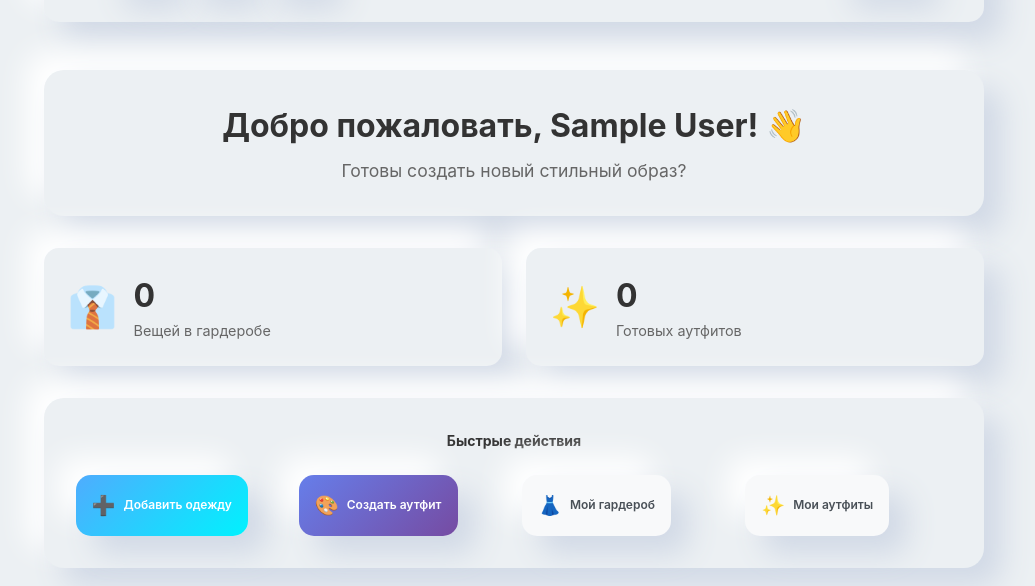
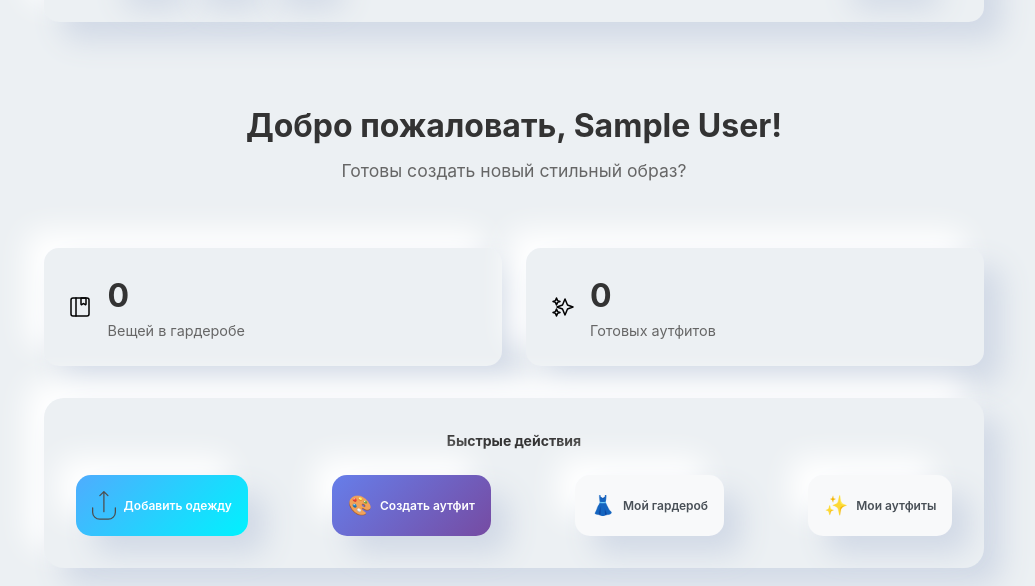
Before and after one commit to Qwayb/course-project, a Vue app: page / in a window 1280 px wide. Shown: the part 136-722 px from the top of the page, without its empty margins (126-1161 px from the left). Built offline with nearby package versions, Linux system fonts and the light colour scheme; no server answers; sample sign-in values are in the browser's storage.

Commit message:
UI fixes

```diff
--- a/src/views/MainScreen.vue
+++ b/src/views/MainScreen.vue
@@ -105,15 +105,15 @@ const navigateToLogin = () => router.push('/login');
 
     <!-- Authenticated user dashboard -->
     <div v-else class="dashboard">
-      <div class="welcome-back defShadow">
-        <h2>Добро пожаловать, {{ store.currentUser.name }}! 👋</h2>
+      <div class="welcome-back">
+        <h2>Добро пожаловать, {{ store.currentUser.name }}!</h2>
         <p>Готовы создать новый стильный образ?</p>
       </div>
 
       <!-- Quick Stats -->
       <div class="stats-section">
         <div class="stat-card defShadow">
-          <div class="stat-icon">👔</div>
+          <div class="stat-icon"><img src="../assets/images/Book.svg" alt="Clothes"></div>
           <div class="stat-content">
             <div class="stat-number">{{ totalClothes }}</div>
             <div class="stat-label">Вещей в гардеробе</div>
@@ -121,7 +121,7 @@ const navigateToLogin = () => router.push('/login');
         </div>
 
         <div class="stat-card defShadow">
-          <div class="stat-icon">✨</div>
+          <div class="stat-icon"><img src="../assets/images/Rarity.svg" alt="Outfits"></div>
           <div class="stat-content">
             <div class="stat-number">{{ totalOutfits }}</div>
             <div class="stat-label">Готовых аутфитов</div>
@@ -134,7 +134,7 @@ const navigateToLogin = () => router.push('/login');
         <h3>Быстрые действия</h3>
         <div class="action-buttons">
           <button @click="navigateToClothesAdd" class="button action-btn primary">
-            <span class="btn-icon">➕</span>
+            <span class="btn-icon"><img src="../assets/images/upload.svg" alt="Add"></span>
             Добавить одежду
           </button>
           <button @click="navigateToOutfitsAdd" class="button action-btn secondary">
@@ -368,8 +368,8 @@ const navigateToLogin = () => router.push('/login');
 }
 
 .stat-icon {
-  font-size: 2.5rem;
   margin-right: 1rem;
+  max-width: 3vh;
 }
 
 .stat-number {
@@ -395,9 +395,10 @@ const navigateToLogin = () => router.push('/login');
 }
 
 .action-buttons {
-  display: grid;
-  grid-template-columns: repeat(auto-fit, minmax(200px, 1fr));
-  gap: 1rem;
+  display: flex;
+  justify-content: space-between;
+  flex-wrap: wrap;
+  gap: 2rem;
 }
 
 .action-btn {
@@ -431,6 +432,7 @@ const navigateToLogin = () => router.push('/login');
 
 .btn-icon {
   font-size: 1.2rem;
+  max-width: 3vh;
 }
 
 .recent-section {
--- a/src/views/Outfits.vue
+++ b/src/views/Outfits.vue
@@ -465,7 +465,6 @@ const deleteOutfit = async (id) => {
   flex-wrap: wrap;
   gap: 5px;
   padding: 10px;
-  background: #f5f5f5;
 }
 
 .clothing-thumbnail {
@@ -476,8 +475,6 @@ const deleteOutfit = async (id) => {
   height: calc(50% - 2.5px);
   border-radius: 8px;
   overflow: hidden;
-  background: white;
-  box-shadow: 0 2px 8px rgba(0,0,0,0.1);
 }
 
 .clothing-thumbnail:first-child {
--- a/src/views/OutfitsAdd.vue
+++ b/src/views/OutfitsAdd.vue
@@ -146,11 +146,6 @@ const submitForm = async () => {
   }
 };
 
-// Function to select all clothes
-const selectAllClothes = () => {
-  formData.value.selectedClothingIds = clothes.value.map(item => item.id);
-};
-
 // Function to deselect all clothes
 const deselectAllClothes = () => {
   formData.value.selectedClothingIds = [];
@@ -171,12 +166,11 @@ const deselectAllClothes = () => {
 
       <!-- Outfit name input -->
       <div class="form-group">
-        <label for="outfit-name">Название аутфита:</label>
         <input
             id="outfit-name"
             v-model="formData.name"
             type="text"
-            placeholder="Например: летние будни"
+            placeholder="Название аутфита"
             class="input outfit-name-input"
             maxlength="50"
         />
@@ -206,9 +200,10 @@ const deselectAllClothes = () => {
 
       <!-- Action buttons -->
       <div class="action-buttons">
+        <p v-if="selectedClothingItems.length > 5"> Аутфит максимум содержит 5 вещей</p>
         <button
             @click="submitForm"
-            :disabled="isSubmitting || !formData.name.trim() || selectedClothingItems.length === 0"
+            :disabled="isSubmitting || !formData.name.trim() || selectedClothingItems.length === 0 || selectedClothingItems.length > 5"
             class="button submit-button"
         >
           {{ isSubmitting ? 'Создаем...' : 'Создать аутфит' }}
@@ -241,7 +236,6 @@ const deselectAllClothes = () => {
         <div class="selection-header">
           <h3>Выберите вещи для аутфита:</h3>
           <div class="bulk-actions">
-            <button @click="selectAllClothes" class="button bulk-btn">Выбрать все</button>
             <button @click="deselectAllClothes" class="button bulk-btn">Снять выделение</button>
           </div>
         </div>
@@ -371,9 +365,7 @@ const deselectAllClothes = () => {
   align-items: center;
   gap: 0.8rem;
   padding: 0.8rem;
-  background: white;
   border-radius: 10px;
-  box-shadow: 0 2px 8px rgba(0,0,0,0.1);
 }
 
 .selected-item-image {
@@ -381,7 +373,6 @@ const deselectAllClothes = () => {
   height: 50px;
   object-fit: contain;
   border-radius: 8px;
-  background: #f5f5f5;
 }
 
 .selected-item-name {
@@ -412,8 +403,8 @@ const deselectAllClothes = () => {
 
 .action-buttons {
   display: flex;
-  flex-direction: column;
-  gap: 1rem;
+  justify-content: space-between;
+  align-items: flex-end;
 }
 
 .submit-button {
@@ -542,7 +533,6 @@ const deselectAllClothes = () => {
   margin-bottom: 1rem;
   border-radius: 10px;
   overflow: hidden;
-  background: white;
 }
 
 .item-image {
```
Also changed, not shown: src/assets/images/Book.svg (added), src/assets/images/Rarity.svg (added).
